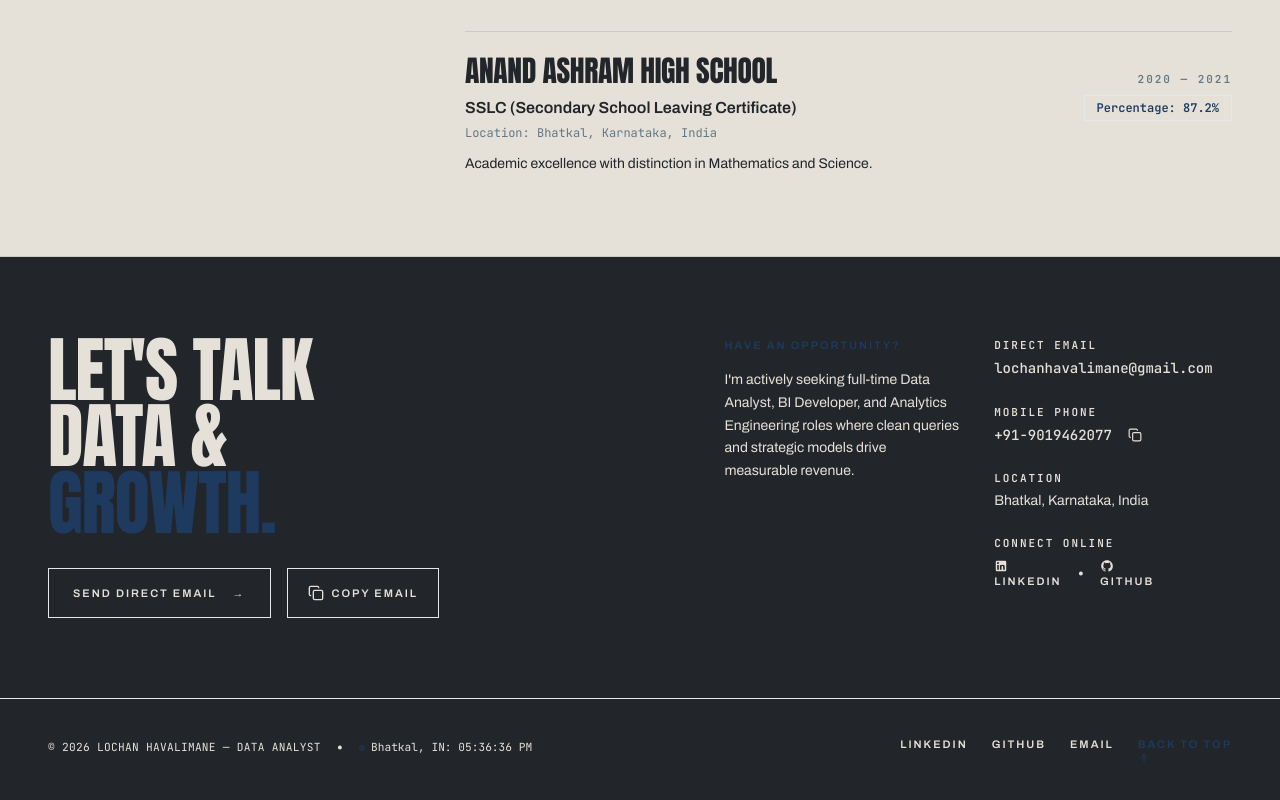
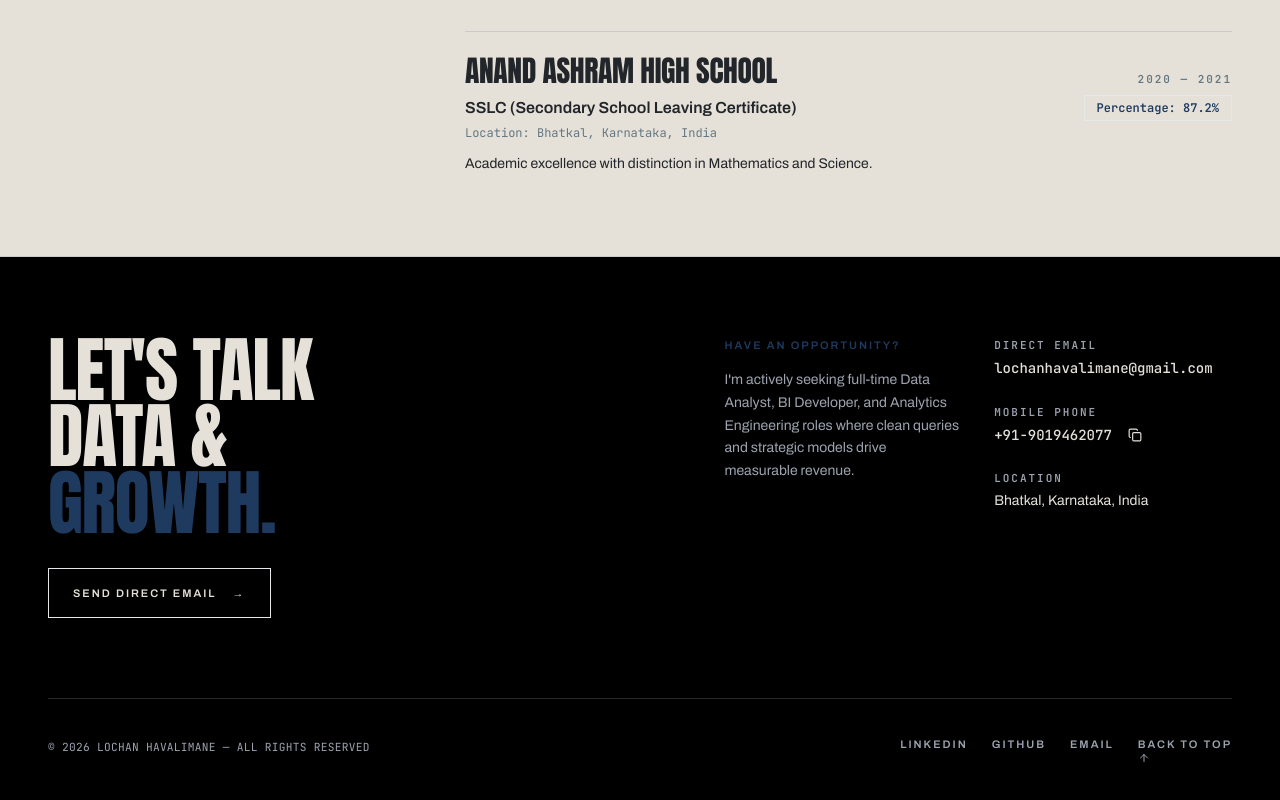
Before and after one commit to lochanhavalimane-pixel/Data_Analyst_Portfolio, a React (Vite) app: page / in a window 1280 px wide. Shown: the part 5258-6058 px from the top of the page. Built offline with nearby package versions, Linux system fonts and the light colour scheme.

Commit message:
style: fix contact background color, footer border alignment, and gray text hierarchy

```diff
--- a/src/components/Contact.jsx
+++ b/src/components/Contact.jsx
@@ -1,25 +1,18 @@
 import React, { useState } from "react";
 import { profileData } from "../data/profileData";
 import { Mail, Phone, MapPin, Copy, Check, ArrowRight, Send } from "lucide-react";
-import { GithubIcon, LinkedinIcon } from "./Icons";
 
 export default function Contact() {
-  const [copiedEmail, setCopiedEmail] = useState(false);
   const [copiedPhone, setCopiedPhone] = useState(false);
 
-  const copyToClipboard = (text, type) => {
+  const copyToClipboard = (text) => {
     navigator.clipboard.writeText(text);
-    if (type === "email") {
-      setCopiedEmail(true);
-      setTimeout(() => setCopiedEmail(false), 2000);
-    } else {
-      setCopiedPhone(true);
-      setTimeout(() => setCopiedPhone(false), 2000);
-    }
+    setCopiedPhone(true);
+    setTimeout(() => setCopiedPhone(false), 2000);
   };
 
   return (
-    <section id="contact" className="page-reveal bg-ink py-12 text-cream sm:py-16 lg:py-20">
+    <section id="contact" className="page-reveal bg-black py-12 text-cream sm:py-16 lg:py-20">
       <div className="mx-auto max-w-[110rem] px-5 sm:px-8 lg:px-12">
         <div className="grid gap-10 lg:grid-cols-[1.1fr_0.9fr] lg:gap-14">
           {/* Left Column */}
@@ -41,13 +34,6 @@ export default function Contact() {
                 </span>
               </a>
 
-              <button
-                onClick={() => copyToClipboard(profileData.email, "email")}
-                className="inline-flex items-center gap-2 border border-cream/20 px-5 py-4 eyebrow text-xs text-cream/80 hover:border-cream hover:text-cream transition-colors"
-              >
-                {copiedEmail ? <Check className="w-4 h-4 text-primary" /> : <Copy className="w-4 h-4" />}
-                <span>{copiedEmail ? "Email Copied!" : "Copy Email"}</span>
-              </button>
             </div>
           </div>
 
@@ -57,14 +43,14 @@ export default function Contact() {
               <h3 className="eyebrow text-primary text-xs font-bold tracking-eyebrow">
                 Have an Opportunity?
               </h3>
-              <p className="mt-4 text-sm text-cream/70 leading-relaxed max-w-xs">
+              <p className="mt-4 max-w-xs text-sm leading-relaxed text-[#9CA3AF]">
                 I'm actively seeking full-time Data Analyst, BI Developer, and Analytics Engineering roles where clean queries and strategic models drive measurable revenue.
               </p>
             </div>
 
             <ul className="space-y-6">
               <li>
-                <p className="eyebrow text-cream/45 text-[0.7rem] font-mono">Direct Email</p>
+                <p className="eyebrow font-mono text-[0.7rem] text-[#9CA3AF]">Direct Email</p>
                 <a
                   href={`mailto:${profileData.email}`}
                   className="link-wipe mt-1 inline-block text-cream hover:text-primary transition-colors text-sm font-medium font-mono"
@@ -74,7 +60,7 @@ export default function Contact() {
               </li>
 
               <li>
-                <p className="eyebrow text-cream/45 text-[0.7rem] font-mono">Mobile Phone</p>
+                <p className="eyebrow font-mono text-[0.7rem] text-[#9CA3AF]">Mobile Phone</p>
                 <div className="flex items-center gap-3 mt-1">
                   <a
                     href={`tel:${profileData.phone.replace(/\s+/g, '')}`}
@@ -83,7 +69,7 @@ export default function Contact() {
                     {profileData.phone}
                   </a>
                   <button
-                    onClick={() => copyToClipboard(profileData.phone, "phone")}
+                    onClick={() => copyToClipboard(profileData.phone)}
                     title="Copy phone"
                     className="text-cream/50 hover:text-cream p-1"
                   >
@@ -93,36 +79,12 @@ export default function Contact() {
               </li>
 
               <li>
-                <p className="eyebrow text-cream/45 text-[0.7rem] font-mono">Location</p>
+                <p className="eyebrow font-mono text-[0.7rem] text-[#9CA3AF]">Location</p>
                 <p className="mt-1 text-cream text-sm">
                   {profileData.location}
                 </p>
               </li>
 
-              <li>
-                <p className="eyebrow text-cream/45 text-[0.7rem] font-mono">Connect Online</p>
-                <div className="flex items-center gap-4 mt-2">
-                  <a
-                    href={profileData.linkedin}
-                    target="_blank"
-                    rel="noopener noreferrer"
-                    className="link-wipe eyebrow text-xs text-cream/80 hover:text-cream flex items-center gap-1.5"
-                  >
-                    <LinkedinIcon className="w-3.5 h-3.5" />
-                    <span>LinkedIn</span>
-                  </a>
-                  <span className="text-cream/30">•</span>
-                  <a
-                    href={profileData.github}
-                    target="_blank"
-                    rel="noopener noreferrer"
-                    className="link-wipe eyebrow text-xs text-cream/80 hover:text-cream flex items-center gap-1.5"
-                  >
-                    <GithubIcon className="w-3.5 h-3.5" />
-                    <span>GitHub</span>
-                  </a>
-                </div>
-              </li>
             </ul>
           </div>
         </div>
--- a/src/components/Footer.jsx
+++ b/src/components/Footer.jsx
@@ -1,43 +1,15 @@
-import React, { useState, useEffect } from "react";
+import React from "react";
 import { profileData } from "../data/profileData";
 import { ArrowUp } from "lucide-react";
 
 export default function Footer() {
-  const [istTime, setIstTime] = useState("");
-
-  useEffect(() => {
-    const updateTime = () => {
-      const now = new Date();
-      // Format to Indian Standard Time (IST)
-      const options = {
-        timeZone: "Asia/Kolkata",
-        hour: "2-digit",
-        minute: "2-digit",
-        second: "2-digit",
-        hour12: true,
-      };
-      setIstTime(now.toLocaleTimeString("en-US", options));
-    };
-
-    updateTime();
-    const interval = setInterval(updateTime, 1000);
-    return () => clearInterval(interval);
-  }, []);
-
   return (
-    <footer className="page-reveal bg-ink pb-10 text-cream border-t border-cream/15">
-      <div className="mx-auto max-w-[110rem] px-5 sm:px-8 lg:px-12 pt-8">
-        <div className="grid grid-cols-[minmax(0,1fr)_auto] items-center gap-6 sm:flex sm:justify-between">
-          <div className="flex flex-col sm:flex-row sm:items-center gap-2 sm:gap-4">
-            <p className="min-w-0 truncate text-[0.7rem] tracking-wide text-cream/50 uppercase font-mono">
-              © {new Date().getFullYear()} {profileData.name} — Data Analyst
-            </p>
-            <span className="hidden sm:inline text-cream/20">•</span>
-            <span className="text-[0.7rem] font-mono text-cream/60 flex items-center gap-1.5">
-              <span className="h-1.5 w-1.5 rounded-full bg-primary animate-pulse"></span>
-              <span>Bhatkal, IN: {istTime || "11:00 PM IST"}</span>
-            </span>
-          </div>
+    <footer className="page-reveal bg-black pb-10 text-[#9CA3AF]">
+      <div className="mx-auto max-w-[110rem] px-5 sm:px-8 lg:px-12">
+        <div className="border-t border-neutral-800 pt-8 grid grid-cols-[minmax(0,1fr)_auto] items-center gap-6 sm:flex sm:justify-between">
+          <p className="min-w-0 truncate text-[0.7rem] tracking-wide text-[#9CA3AF] uppercase font-mono">
+            © 2026 LOCHAN HAVALIMANE — ALL RIGHTS RESERVED
+          </p>
 
           <ul className="flex shrink-0 flex-wrap gap-x-6 gap-y-2">
             <li>
@@ -45,7 +17,7 @@ export default function Footer() {
                 href={profileData.linkedin}
                 target="_blank"
                 rel="noopener noreferrer"
-                className="link-wipe eyebrow text-xs text-cream/70 hover:text-cream"
+                className="link-wipe eyebrow text-xs text-[#9CA3AF] hover:text-[#9CA3AF]"
               >
                 LinkedIn
               </a>
@@ -55,7 +27,7 @@ export default function Footer() {
                 href={profileData.github}
                 target="_blank"
                 rel="noopener noreferrer"
-                className="link-wipe eyebrow text-xs text-cream/70 hover:text-cream"
+                className="link-wipe eyebrow text-xs text-[#9CA3AF] hover:text-[#9CA3AF]"
               >
                 GitHub
               </a>
@@ -63,7 +35,7 @@ export default function Footer() {
             <li>
               <a
                 href={`mailto:${profileData.email}`}
-                className="link-wipe eyebrow text-xs text-cream/70 hover:text-cream"
+                className="link-wipe eyebrow text-xs text-[#9CA3AF] hover:text-[#9CA3AF]"
               >
                 Email
               </a>
@@ -71,7 +43,7 @@ export default function Footer() {
             <li>
               <a
                 href="#top"
-                className="link-wipe eyebrow text-xs text-primary font-bold hover:text-white flex items-center gap-1"
+                className="link-wipe eyebrow text-xs text-[#9CA3AF] font-bold hover:text-[#9CA3AF] flex items-center gap-1"
               >
                 <span>Back to top</span>
                 <ArrowUp className="w-3 h-3" />
```
